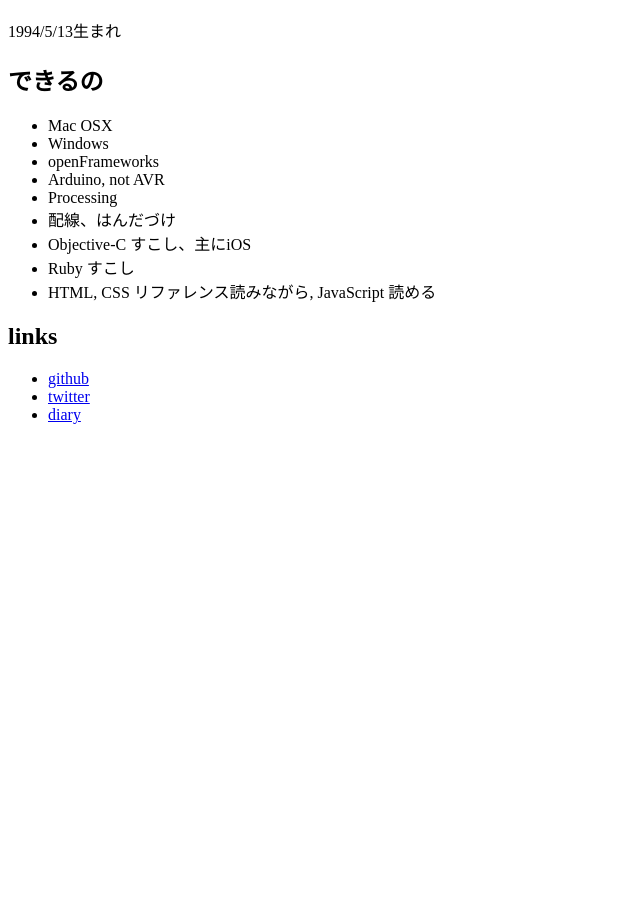
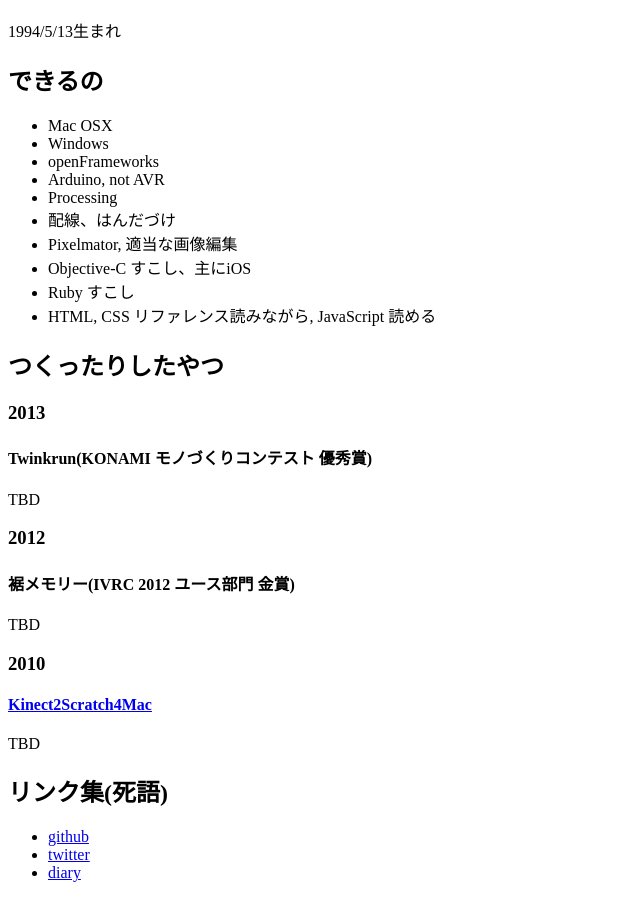
Before and after one commit to mactkg/mactkg.github.io, a plain HTML site: page index.html in a window 1280 px wide. Shown: the part 48-946 px from the top of the page, without its empty margins (0-640 px from the left). Before the commit the page ends 800 px from the top, so only its background shows below. Drawn offline with Linux system fonts and the light colour scheme.

Commit message:
add charset and works

```diff
--- a/index.html
+++ b/index.html
@@ -1,5 +1,13 @@
+<html>
+  <head>
+    <meta charset="utf-8">
+    <title>mactkg</title>
+  </head>
+  <body>
     <h1>mactkg</h1>
     1994/5/13生まれ
+
+    <div id="skills">
       <h2>できるの</h2>
       <ul>
         <li>Mac OSX</li>
@@ -8,15 +16,33 @@
         <li>Arduino, not AVR</li>
         <li>Processing</li>
         <li>配線、はんだづけ</li>
+        <li>Pixelmator, 適当な画像編集</li>
         <li>Objective-C すこし、主にiOS</li>
         <li>Ruby すこし</li>
         <li>HTML, CSS リファレンス読みながら, JavaScript 読める</li>
       </ul>
+    </div>
 
-<h2>links</h2>
+    <div id="works">
+      <h2>つくったりしたやつ</h2>
+      <h3>2013</h3>
+      <h4>Twinkrun(KONAMI モノづくりコンテスト 優秀賞)</h4>
+      <p>TBD</p>
+      <h3>2012</h3>
+      <h4>裾メモリー(IVRC 2012 ユース部門 金賞)</h4>
+      <p>TBD</p>
+      <h3>2010</h3>
+      <h4><a href="http://mactkg.github.com/kinect2Scratch4Mac/">Kinect2Scratch4Mac</a></h4>
+      <p>TBD</p>
+    </div>
 
+    <div id="links">
+      <h2>リンク集(死語)</h2>
       <ul>
         <li><a href="http://github.com/mactkg">github</a></li>
         <li><a href="http://twitter.com/#!/mactkg">twitter</a></li>
         <li><a href="http://mactkg.hateblo.jp">diary</a></li>
       </ul>
+    </div>
+  </body>
+</html>
```
Lines whose indentation alone changed are shown as unchanged.
